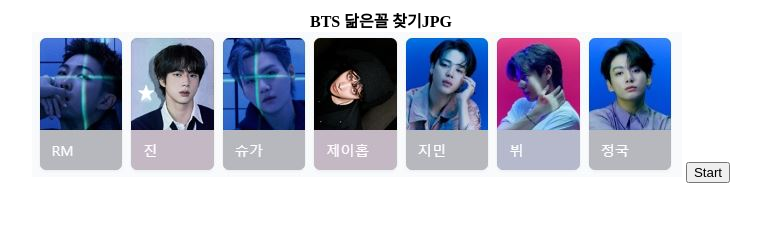
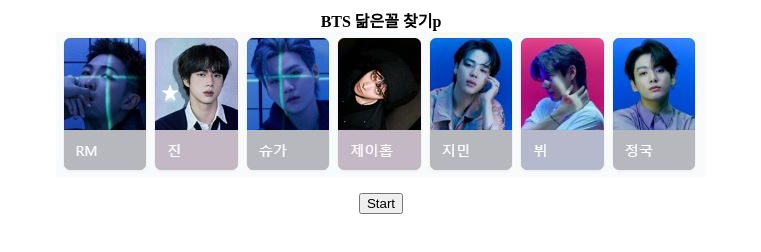
Before and after one commit to yangwoonai/bts, a plain HTML site: page index.html in a window 1280 px wide. Shown: the whole page, without its empty margins (259-1020 px from the left). Drawn offline with Linux system fonts and the light colour scheme.

Commit message:
Update index.html

```diff
--- a/index.html
+++ b/index.html
@@ -1,6 +1,6 @@
 <center>
-<div><b>BTS 닮은꼴 찾기JPG</b></div>
-<img src="bts.JPG">
+<div><b>BTS 닮은꼴 찾기p</b></div>
+<img src="bts.JPG"><p>
 <button type="button" onclick="init()">Start</button>
 </center>
 <div id="webcam-container"></div>
```
